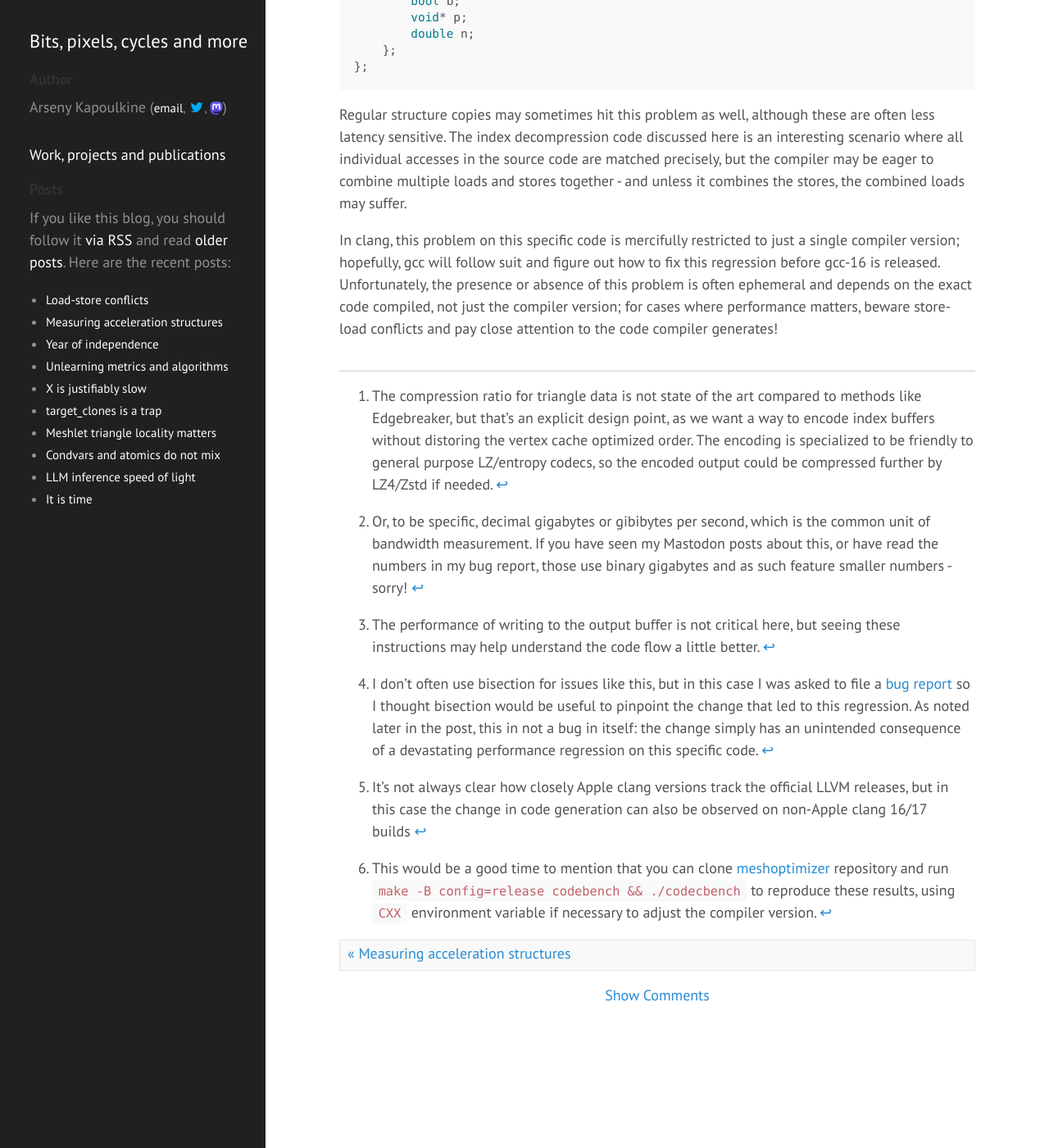
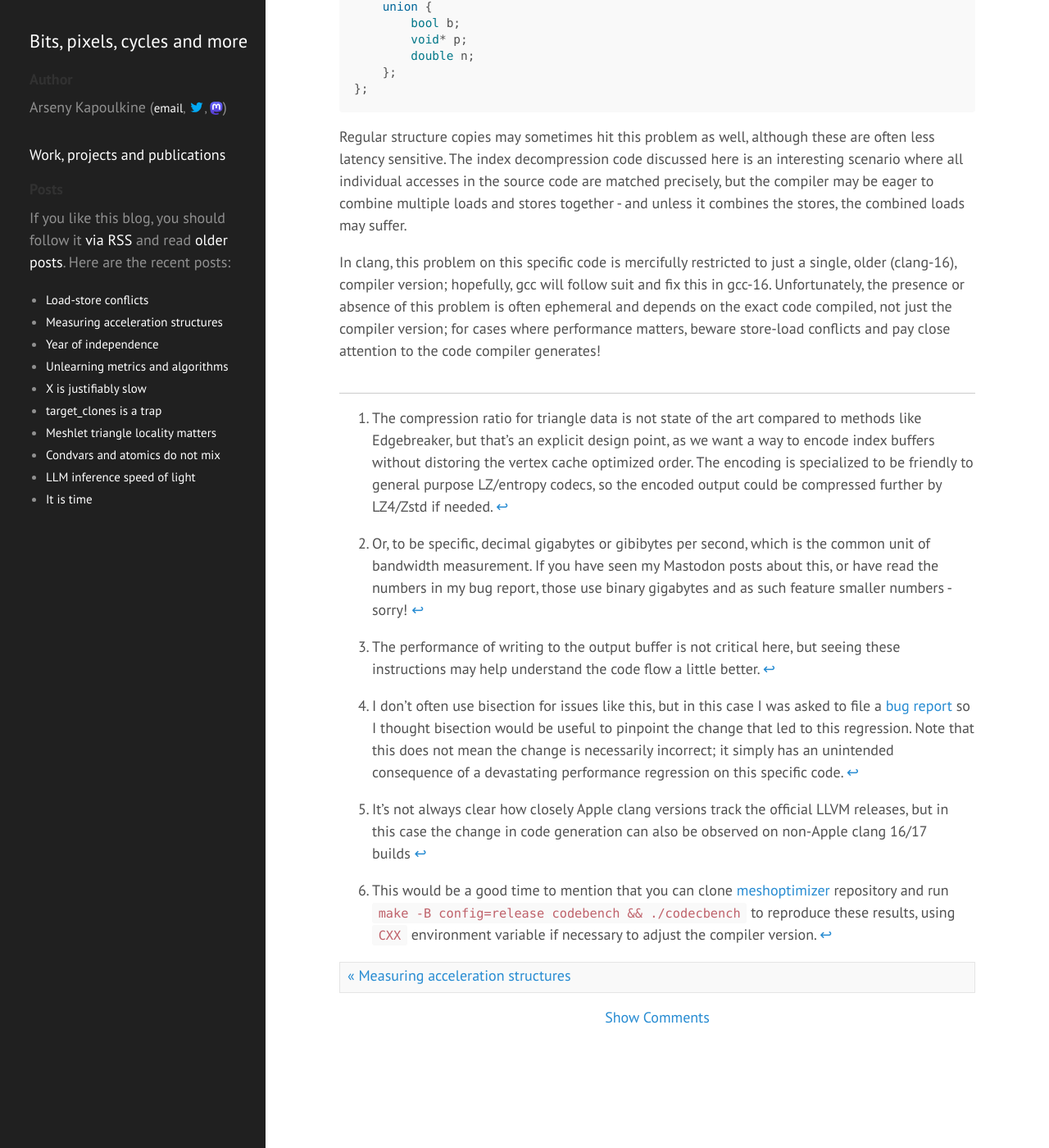
Before and after one commit to zeux/zeux.github.io, a Jekyll site: the page built from _posts/2025-05-03-load-store-conflicts.md, in a window 1280 px wide and 1400 px high, scrolled down 11853 px. Shown: the whole window at 82% size. Built offline with Jekyll 4.4.1, drawn with Linux system fonts in a browser that asks for light colours; some of the changed text lies outside the part shown.

Commit message:
Wording tweaks

```diff
--- a/_posts/2025-05-03-load-store-conflicts.md
+++ b/_posts/2025-05-03-load-store-conflicts.md
@@ -246,11 +246,11 @@ struct {
 
 Regular structure copies may sometimes hit this problem as well, although these are often less latency sensitive. The index decompression code discussed here is an interesting scenario where all individual accesses in the source code are matched precisely, but the compiler may be eager to combine multiple loads and stores together - and unless it combines the stores, the combined loads may suffer.
 
-In clang, this problem on this specific code is mercifully restricted to just a single compiler version; hopefully, gcc will follow suit and figure out how to fix this regression before gcc-16 is released. Unfortunately, the presence or absence of this problem is often ephemeral and depends on the exact code compiled, not just the compiler version; for cases where performance matters, beware store-load conflicts and pay close attention to the code compiler generates!
+In clang, this problem on this specific code is mercifully restricted to just a single, older (clang-16), compiler version; hopefully, gcc will follow suit and fix this in gcc-16. Unfortunately, the presence or absence of this problem is often ephemeral and depends on the exact code compiled, not just the compiler version; for cases where performance matters, beware store-load conflicts and pay close attention to the code compiler generates!
 
 [^1]: The compression ratio for triangle data is not state of the art compared to methods like Edgebreaker, but that's an explicit design point, as we want a way to encode index buffers without distoring the vertex cache optimized order. The encoding is specialized to be friendly to general purpose LZ/entropy codecs, so the encoded output could be compressed further by LZ4/Zstd if needed.
 [^2]: Or, to be specific, decimal gigabytes or gibibytes per second, which is the common unit of bandwidth measurement. If you have seen my Mastodon posts about this, or have read the numbers in my bug report, those use binary gigabytes and as such feature smaller numbers - sorry!
 [^3]: The performance of writing to the output buffer is not critical here, but seeing these instructions may help understand the code flow a little better.
-[^4]: I don't often use bisection for issues like this, but in this case I was asked to file a [bug report](https://gcc.gnu.org/bugzilla/show_bug.cgi?id=119960) so I thought bisection would be useful to pinpoint the change that led to this regression. As noted later in the post, this in not a bug in itself: the change simply has an unintended consequence of a devastating performance regression on this specific code.
+[^4]: I don't often use bisection for issues like this, but in this case I was asked to file a [bug report](https://gcc.gnu.org/bugzilla/show_bug.cgi?id=119960) so I thought bisection would be useful to pinpoint the change that led to this regression. Note that this does not mean the change is necessarily incorrect; it simply has an unintended consequence of a devastating performance regression on this specific code.
 [^5]: It's not always clear how closely Apple clang versions track the official LLVM releases, but in this case the change in code generation can also be observed on non-Apple clang 16/17 builds
 [^6]: This would be a good time to mention that you can clone [meshoptimizer](https://github.com/zeux/meshoptimizer) repository and run `make -B config=release codebench && ./codecbench` to reproduce these results, using `CXX` environment variable if necessary to adjust the compiler version.
```
Also changed, not shown: other parts of _posts/2025-05-03-load-store-conflicts.md (+2 -2 lines).
